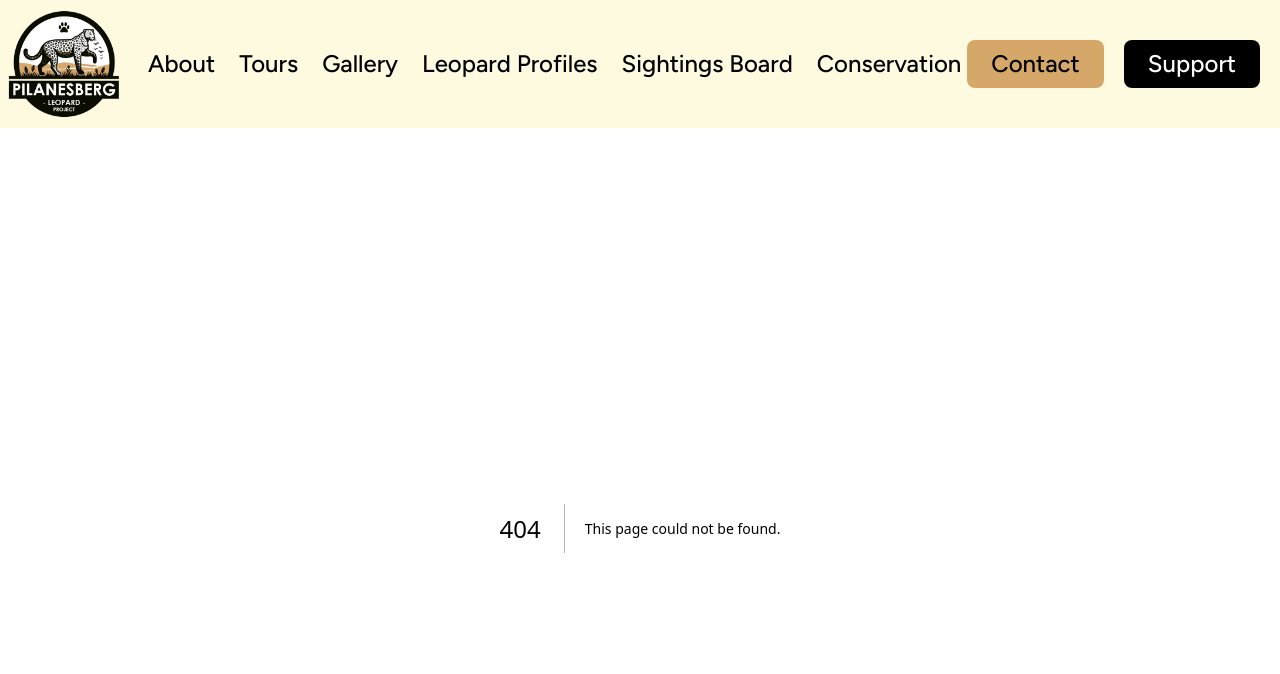
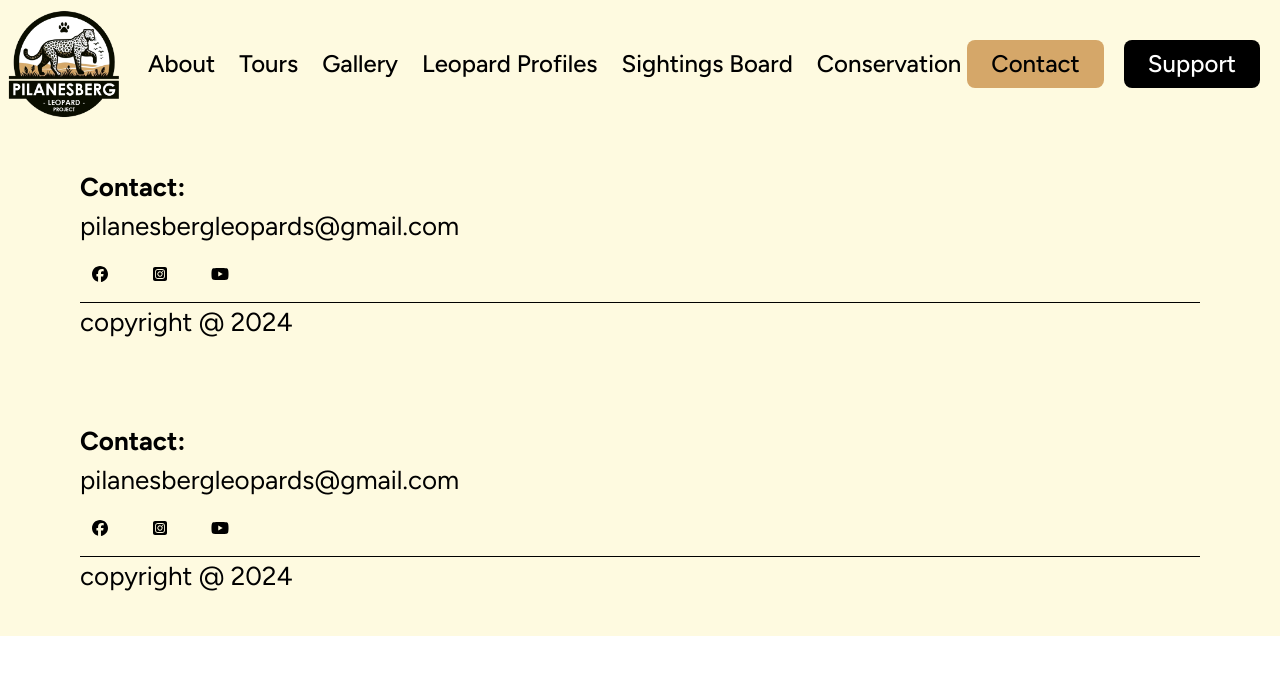
Before and after one commit to kyleabrahamse/pilanesber-leopard-project-v2, a Next.js app: page /Footer in a window 1280 px wide. Before the commit this address had no page. Shown: the top 674 px of the page. Built offline with nearby package versions, Linux system fonts and the light colour scheme.

Commit message:
home page done

```diff
--- /dev/null
+++ b/app/Footer/page.tsx
@@ -0,0 +1,21 @@
+import { FontAwesomeIcon } from "@fortawesome/react-fontawesome";
+import { faFacebook } from "@fortawesome/free-brands-svg-icons/faFacebook";
+import { faSquareInstagram } from "@fortawesome/free-brands-svg-icons";
+import { faYoutube } from "@fortawesome/free-brands-svg-icons";
+
+const date = new Date();
+
+export default function Footer() {
+  return (
+    <footer className="flex flex-col bg-cornsilk px-20 py-10">
+      <p className="font-bold">Contact: </p>
+      <p className="pb-5 ">pilanesbergleopards@gmail.com</p>
+      <div className="flex gap-5 pb-5 border-b border-black">
+        <FontAwesomeIcon icon={faFacebook} className="w-[40px]" />
+        <FontAwesomeIcon icon={faSquareInstagram} className="w-[40px]" />
+        <FontAwesomeIcon icon={faYoutube} className="w-[40px]" />
+      </div>
+      <p>copyright @ {date.getFullYear()}</p>
+    </footer>
+  );
+}
--- a/app/components/Subscribe.tsx
+++ b/app/components/Subscribe.tsx
@@ -3,21 +3,25 @@ import Image from "next/image";
 
 export default function Subscribe() {
   return (
-    <div className="flex items-center px-20 py-5">
+    <div className="flex items-center justify-between bg-moss px-20 py-5 text-alabaster">
       <div>
         <h1>Stay Updated on Sightings</h1>
         <p>
           Subscribe to stay updated on the latest updates on sightings and
           conservation efforts
         </p>
-        <div className="flex">
-          <input type="email" placeholder="Your Email" />
+        <div className="flex gap-5 pt-10">
+          <input
+            type="email"
+            placeholder="Your Email"
+            className="rounded border-2 border-black bg-alabaster px-5 text-2xl text-black"
+          />
           <Button text="Subscribe" buttonType="black" />
         </div>
       </div>
       <div>
         <Image
-          className="w-5/12"
+          className="ml-auto w-5/12"
           src="/images/logo.png"
           alt="logo"
           width={1000}
--- a/app/globals.css
+++ b/app/globals.css
@@ -3,11 +3,8 @@
 @tailwind utilities;
 
 .hero {
-  height: 100vh;
   background-image: url("/images/hero.jpg");
-  background-color: var(--moss-green);
-  background-repeat: no-repeat;
-  background-size: cover;
+  background-size: contain;
 }
 
 h1 {
--- a/app/layout.tsx
+++ b/app/layout.tsx
@@ -2,6 +2,7 @@ import type { Metadata } from "next";
 import { Figtree } from "next/font/google";
 import "./globals.css";
 import Header from "./Header/pages";
+import Footer from "./Footer/page";
 
 const figtree = Figtree({
   weight: ["400", "500", "600", "700", "800", "900"],
@@ -15,14 +16,15 @@ export const metadata: Metadata = {
 
 export default function RootLayout({
   children,
-}: Readonly<{
-  children: React.ReactNode;
-}>) {
+}: Readonly<{ children: React.ReactNode }>) {
   return (
     <html lang="en">
-      <body className={figtree.className}>
+      <body className={`${figtree.className} flex min-h-screen flex-col`}>
         <Header />
-        {children}
+        <div className="flex-grow">
+          {children}
+          <Footer />
+        </div>
       </body>
     </html>
   );
--- a/package.json
+++ b/package.json
@@ -9,6 +9,11 @@
     "lint": "next lint"
   },
   "dependencies": {
+    "@fortawesome/fontawesome-svg-core": "^6.5.2",
+    "@fortawesome/free-brands-svg-icons": "^6.5.2",
+    "@fortawesome/free-regular-svg-icons": "^6.5.2",
+    "@fortawesome/free-solid-svg-icons": "^6.5.2",
+    "@fortawesome/react-fontawesome": "^0.2.0",
     "next": "14.2.2",
     "react": "^18",
     "react-dom": "^18"
```
Also changed, not shown: 1 other file (tests, documents, lock files or other folders).
